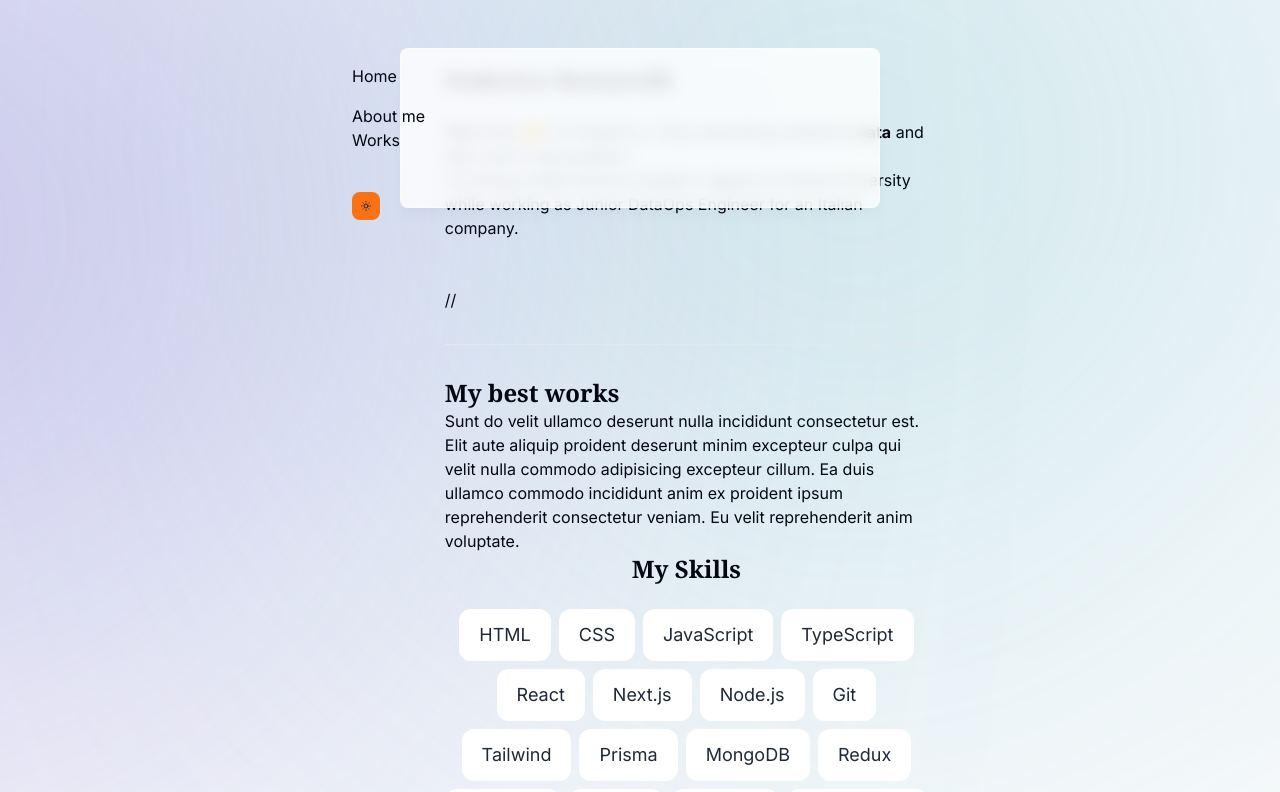
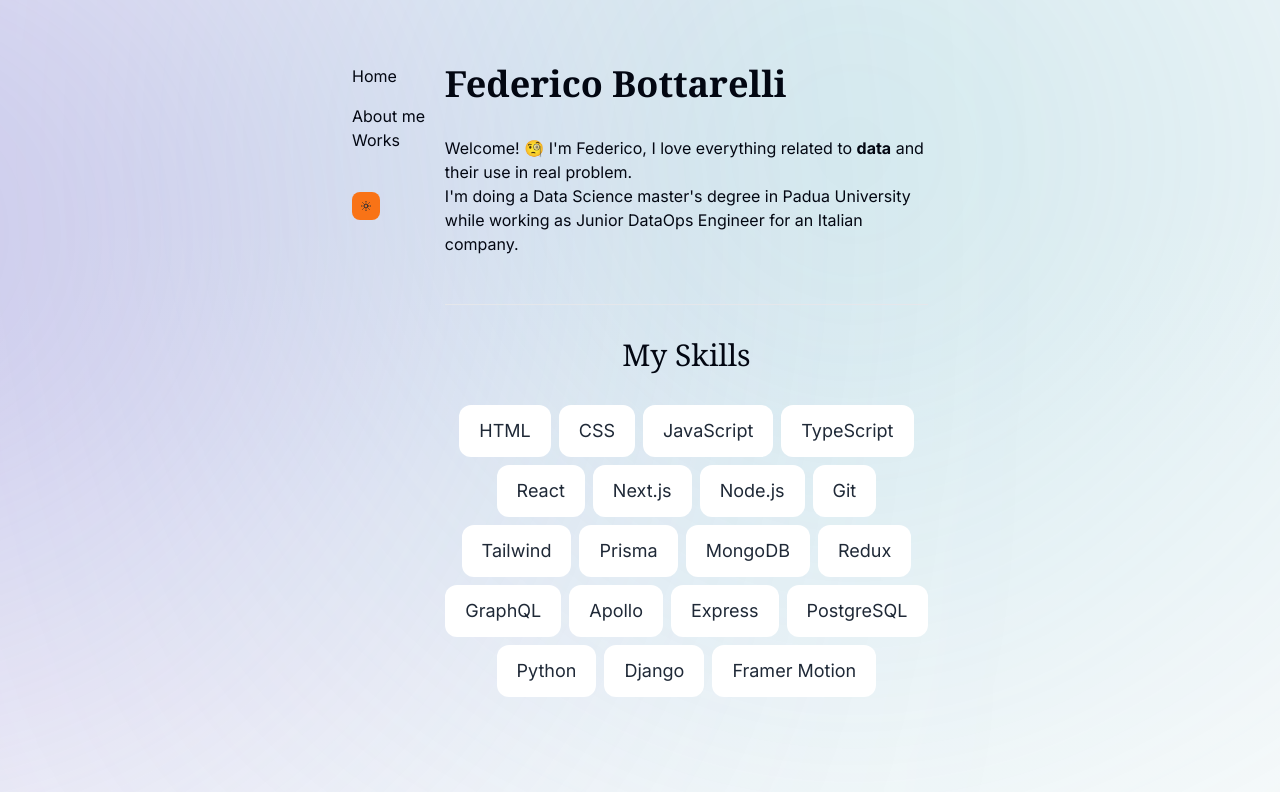
Before and after one commit to fbottarelli/personal-portfolio, a Next.js app: page / in a window 1280 px wide. Shown: the top 792 px of the page. Built offline with nearby package versions, Linux system fonts and the light colour scheme.

Commit message:
some fixes

```diff
--- a/src/app/page.tsx
+++ b/src/app/page.tsx
@@ -12,8 +12,8 @@ import Skills from "@/components/skills";
 export default function Home() {
   return (
     <main>
-        <div className="sec-title">
-            <p>Federico Bottarelli</p>
+        <div className="primary-title">
+            <h1>Federico Bottarelli</h1>
         </div>
 
         <Intro />
--- a/src/components/header.tsx
+++ b/src/components/header.tsx
@@ -14,10 +14,10 @@ const Nav = () => {
             {/*</motion.div>*/}
 
             {/*<div className="sticky">*/}
-            <motion.div className="fixed top-0 right-1/2 h-[3rem] w-full rounded-none border border-white border-opacity-40 bg-white bg-opacity-80 shadow-lg shadow-black/[0.03] backdrop-blur-[0.5rem] md:top-12 md:h-[10rem] md:w-[30rem] md:rounded-lg dark:bg-gray-950 dark:border-black/40 dark:bg-opacity-75"
+{/*            <motion.div className="fixed top-0 right-1/2 h-[3rem] w-full rounded-none border border-white border-opacity-40 bg-white bg-opacity-80 shadow-lg shadow-black/[0.03] backdrop-blur-[0.5rem] md:top-12 md:h-[10rem] md:w-[30rem] md:rounded-lg dark:bg-gray-950 dark:border-black/40 dark:bg-opacity-75"
                         initial={{ y: -100, x: "+50%", opacity: 0 }}
                         animate={{ y: 0, x: "+50%", opacity: 1 }}>
-            </motion.div>
+            </motion.div>*/}
             <nav className="fixed top-0 flex flex-row md:flex-col relative">
                 <div className="flex flex-row md:flex-col">
                     <Link href="/" className="mr-12 md:mb-4">Home</Link>
--- a/src/components/intro.tsx
+++ b/src/components/intro.tsx
@@ -11,19 +11,7 @@ export default function Intro() {
                 working as Junior DataOps Engineer for an Italian company.
             </p>
         </div>
-    // <hr className="h-px my-8 bg-gray-200 border-0 dark:bg-gray-700" />
-    <div className="font-serif font-semibold text-2xl">
-        <p>My best works</p>
-    </div>
-    <div>
-        <p>
-            Sunt do velit ullamco deserunt nulla incididunt consectetur est. Elit
-            aute aliquip proident deserunt minim excepteur culpa qui velit nulla
-            commodo adipisicing excepteur cillum. Ea duis ullamco commodo
-            incididunt anim ex proident ipsum reprehenderit consectetur veniam. Eu
-            velit reprehenderit anim voluptate.
-        </p>
-    </div>
+     <hr className="h-px my-8 bg-gray-200 border-0 dark:bg-gray-700" />
         </>
     );
 }
--- a/src/components/section-heading.tsx
+++ b/src/components/section-heading.tsx
@@ -6,7 +6,7 @@ type SectionHeadingProps = {
 
 export default function SectionHeading({ children }: SectionHeadingProps) {
   return (
-    <h2 className="text-3xl font-medium capitalize mb-4 text-center">
+    <h2 className="text-3xl font-medium font-serif mb-8 text-center">
       {children}
     </h2>
   );
--- a/src/components/skills.tsx
+++ b/src/components/skills.tsx
@@ -27,12 +27,9 @@ export default function Skills() {
     <section
       id="skills"
       ref={ref}
-      className="mb-28 max-w-[53rem] scroll-mt-28 text-center sm:mb-40"
+      className="mb-12 max-w-[53rem] scroll-mt-28 text-center sm:mb-24"
     >
-      {/*<SectionHeading>My skills</SectionHeading>*/}
-      <div className="sec-title">
-        <p>My Skills</p>
-      </div>
+        <SectionHeading>My Skills</SectionHeading>
       <ul className="flex flex-wrap justify-center gap-2 text-lg text-gray-800">
         {skillsData.map((skill, index) => (
           <motion.li
--- a/styles/globals.css
+++ b/styles/globals.css
@@ -37,3 +37,7 @@ body {
 .sec-title {
   @apply font-serif font-semibold text-2xl mb-6 mt-6 md:mt-0
 }
+
+.primary-title {
+  @apply font-serif font-bold text-4xl mb-8 mt-8 md:mt-0;
+}
```
